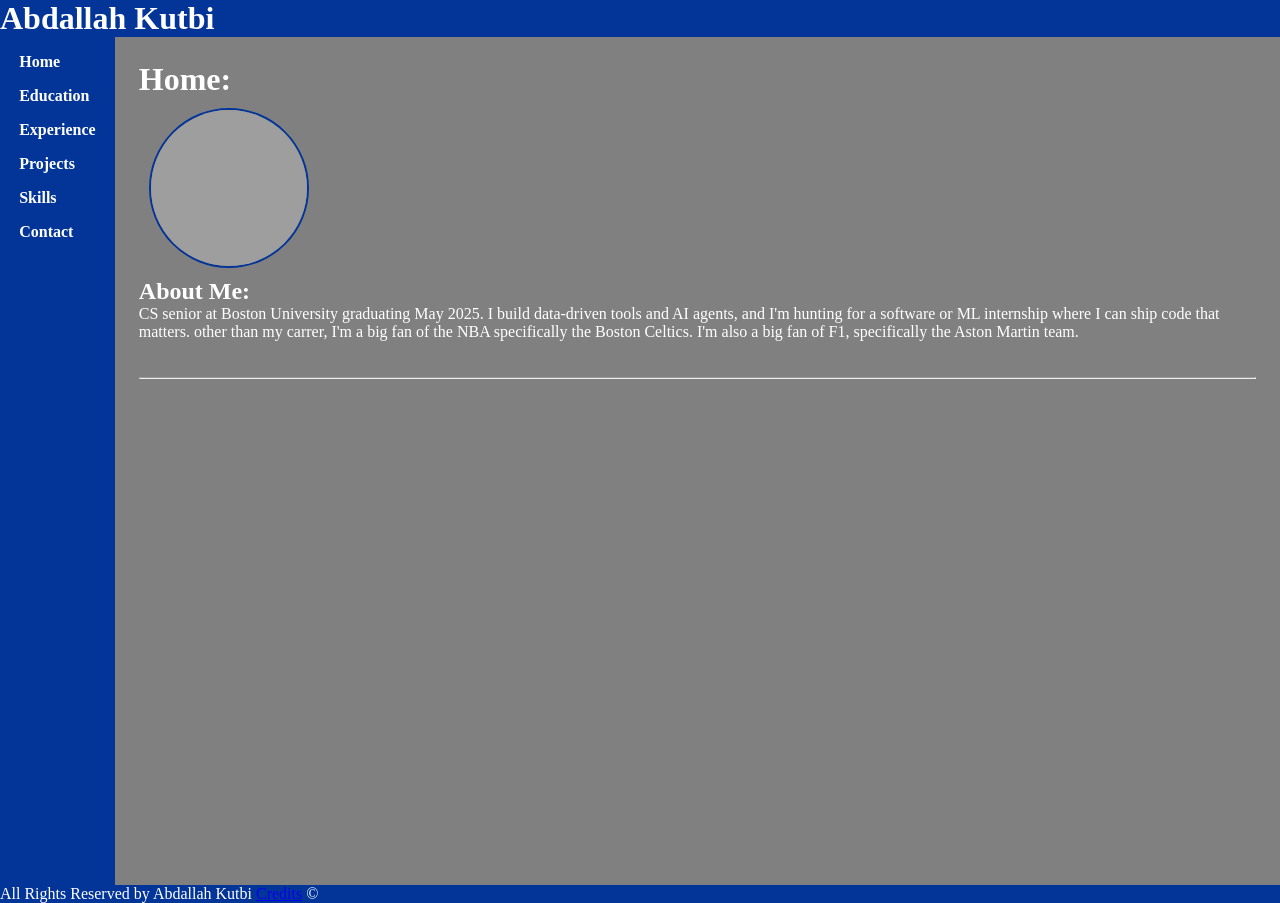
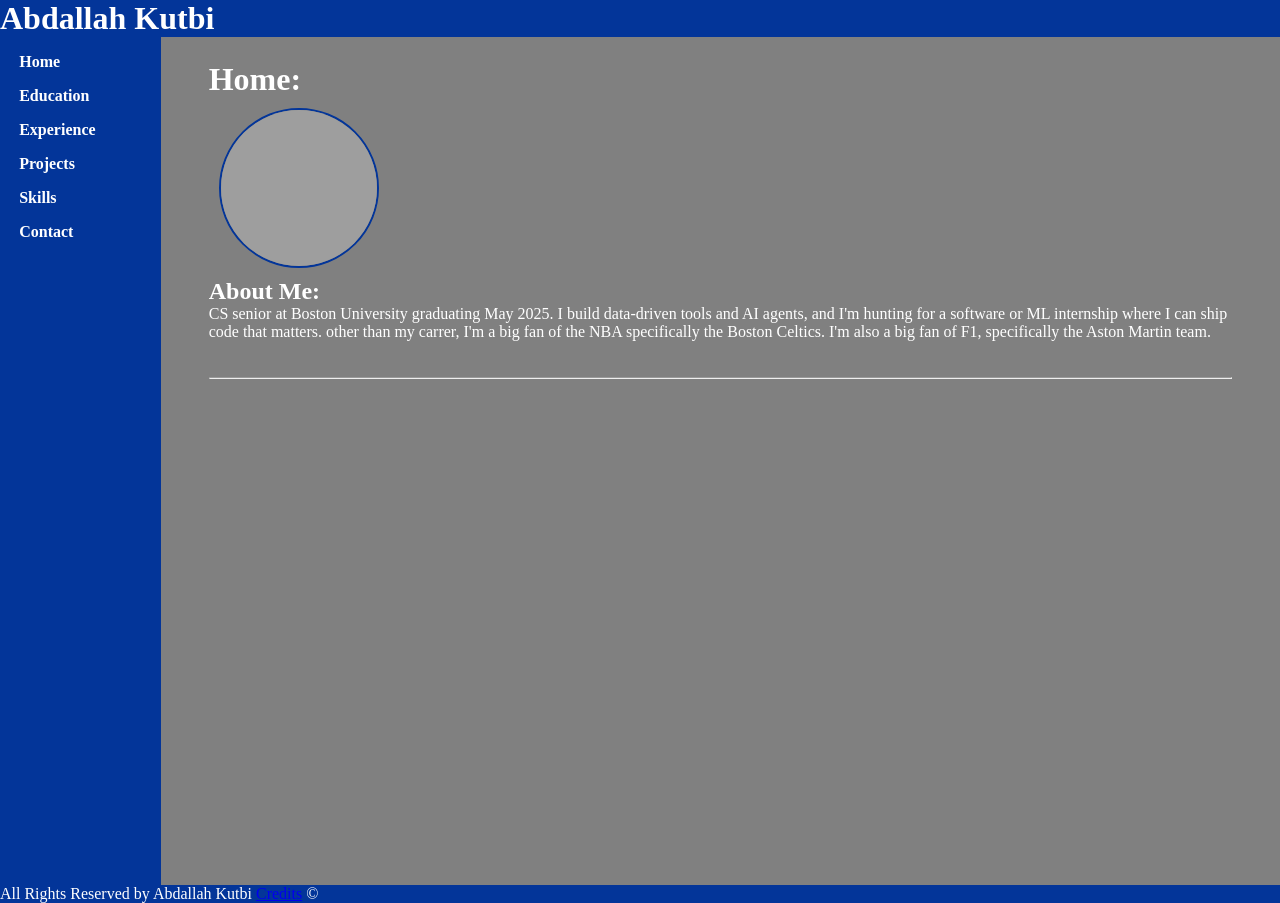
Before and after one commit to abdallahkutbi/mp3, a React (Vite) app: page / in a window 1280 px wide. Built offline with nearby package versions, Linux system fonts and the light colour scheme; grey boxes are pictures that could not be loaded; the HTML template or start-up script is replaced by a standard one.

Commit message:
fixed pic

```diff
--- a/src/components/mains/home.tsx
+++ b/src/components/mains/home.tsx
@@ -6,6 +6,10 @@ const StyledWrapper=styled.div`
     justify-content: space-between;
     align-items: center;
     background-color: grey;
+    color: white;
+    margin: 3vh;
+    width: 100%;
+    height: 100vh;
     color: white;
 `;
 const StyledHome=styled.main`
```
